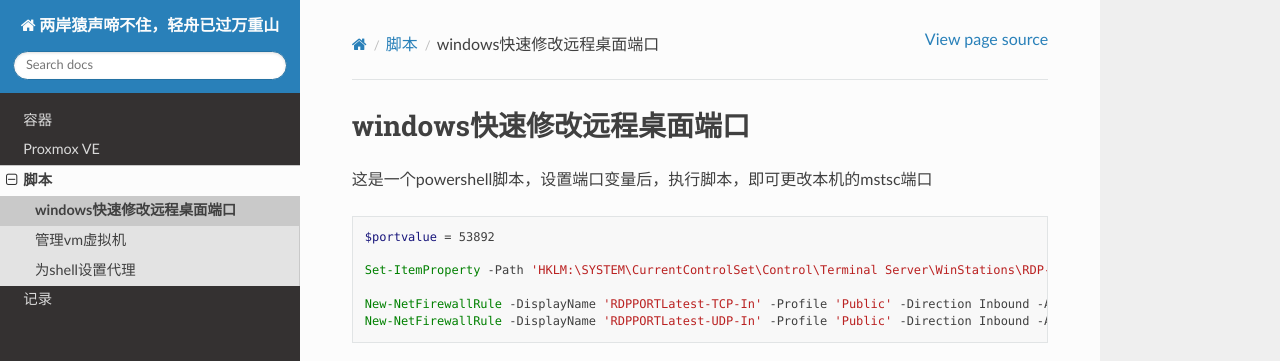
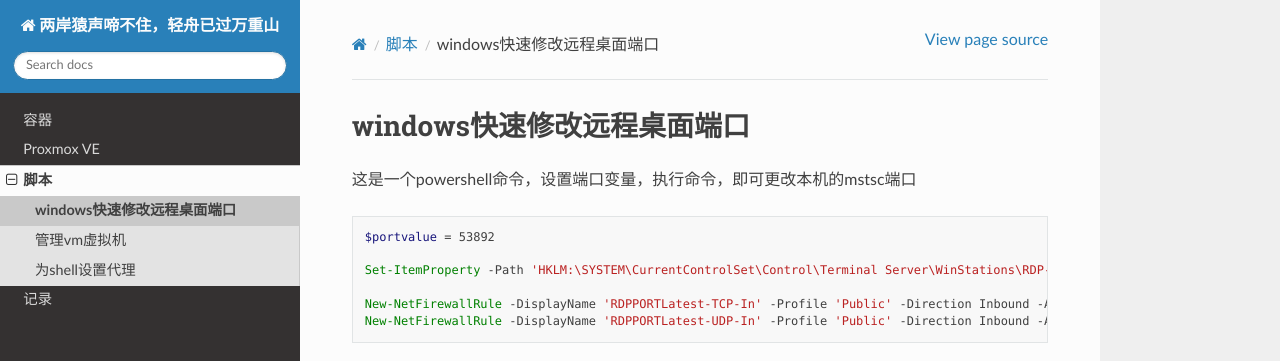
Before and after one commit to bt7-vip/note, a Sphinx documentation site: the page built from docs/source/script/change_mstsc_port.md, in a window 1280 px wide. Shown: the top 361 px of the page. Built offline with Sphinx 7.4.7 and the Read the Docs theme 3.1.0, drawn with Linux system fonts in a browser that asks for light colours; pages that are not in the unit, such as notebooks, are missing from menus.

Commit message:
update inventory

````diff
--- a/docs/source/script/change_mstsc_port.md
+++ b/docs/source/script/change_mstsc_port.md
@@ -1,6 +1,6 @@
 # windows快速修改远程桌面端口
 
-这是一个powershell脚本，设置端口变量后，执行脚本，即可更改本机的mstsc端口
+这是一个powershell命令，设置端口变量，执行命令，即可更改本机的mstsc端口
 
 
 ```powershell
````
